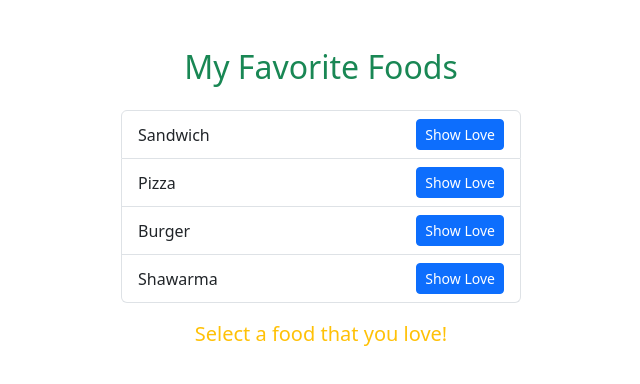
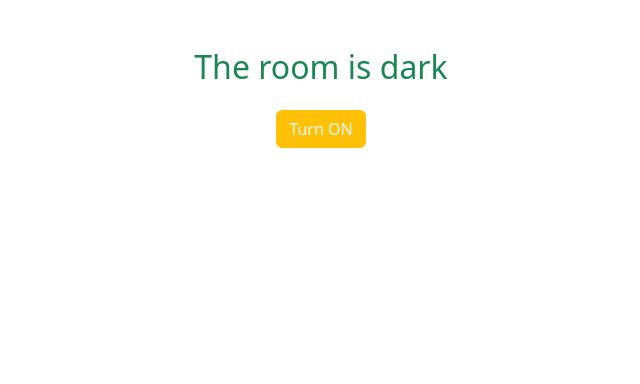
Before and after one commit to karthika525/hello-world, a React (Create React App) app: page / in a window 1280 px wide. Shown: the top 384 px of the page, without its empty margins (319-959 px from the left). Built offline with nearby package versions, Linux system fonts and the light colour scheme.

Commit message:
A simple app with parent and child components

```diff
--- a/src/App.js
+++ b/src/App.js
@@ -1,24 +1,46 @@
-import React from "react";
+import React, { useState } from "react";
 import "bootstrap/dist/css/bootstrap.min.css";
 
-function App() {
-  const favoriteFoods = ["Sandwich","Pizza","Burger","Shawarma"];
-  function showLove(food) {
-    document.getElementById("message").innerText = `I love ${food}!`;
+function Room() {
+  const [isLightOn, setIsLightOn] = useState(false);
+  function changeLight() {
+  if (isLightOn) {
+      setIsLightOn(false);
+   } else {
+      setIsLightOn(true);
+    }
   }
+
+  let roomStatus = "";
+
+  if (isLightOn) {
+    roomStatus = "The room is bright";
+  } else {
+    roomStatus = "The room is dark";
+  }
+
+function LightSwitch({ isLightOn, changeLight }) {
+  let buttonLabel = "";
+
+  if (isLightOn) {
+    buttonLabel = "Turn OFF";
+  } else {
+    buttonLabel = "Turn ON";
+  }
+
   return (
-    <div className="container mt-5 text-center">
-    <h2 className="mb-4 text-success">My Favorite Foods</h2>
-    <ul className="list-group mb-3" style={{ maxWidth: "400px", margin: "0 auto" }}>
-    {favoriteFoods.map((food, index) => (
-    <li key={index} className="list-group-item d-flex justify-content-between align-items-center">{food}
-    <button className="btn btn-primary btn-sm" onClick={() => showLove(food)}> Show Love</button>
-    </li>
-    ))}
-    </ul>
-    <p id="message" className="mt-3 fs-5 text-warning">Select a food that you love!</p>
+    <button className="btn btn-warning text-light mt-3" onClick={changeLight}>
+      {buttonLabel}
+    </button>
+  );
+}
+
+  return (
+    <div className="container text-center mt-5">
+      <h2 className="text-success">{roomStatus}</h2>
+      <LightSwitch isLightOn={isLightOn} changeLight={changeLight} />
     </div>
   );
 }
 
-export default App;
+export default Room;
```
